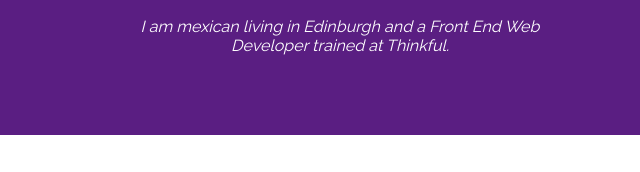
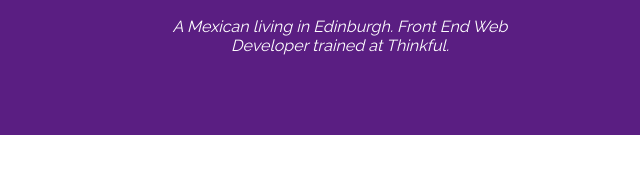
Before and after one commit to Selinace/sac_portafolio, a plain HTML site: page index.html in a window 1280 px wide. Shown: the part 549-721 px from the top of the page, 320-960 px from the left. Drawn offline with Linux system fonts and the light colour scheme.

Commit message:
Initial commit

```diff
--- a/index.html
+++ b/index.html
@@ -17,7 +17,7 @@
     <ul>
         <li><img class="profile" src="images/Selina_Aragon.jpg" alt="Profile Picture"></li>
         <li class="name">Selina Aragon</li>
-        <li class="aboutme">I am mexican living in Edinburgh and a Front End Web Developer trained at Thinkful.</li>
+        <li class="aboutme">A Mexican living in Edinburgh. Front End Web Developer trained at Thinkful.</li>
     </ul>
   </section>
 <section class="projects">
```
